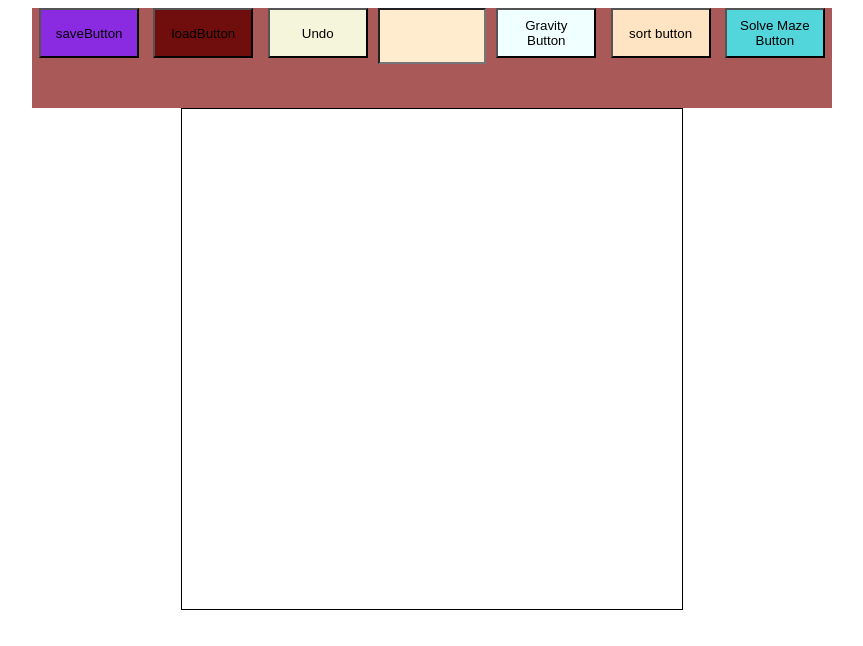
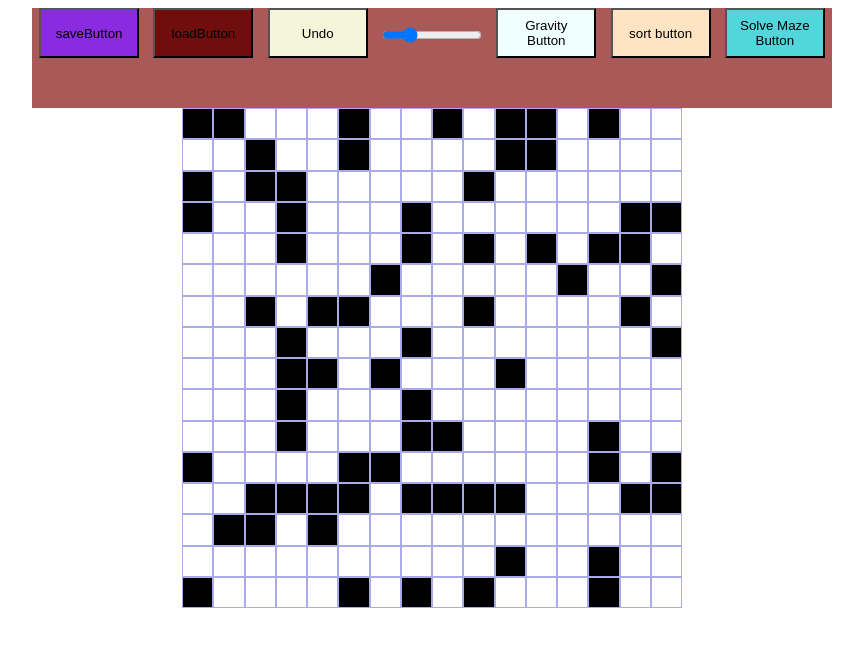
Before and after one commit to KirSpaceB/MazeFinder-FullStack, a website with bundled scripts: page Maze/main.html in a window 1280 px wide. Shown: the whole page, without its empty margins (208-1071 px from the left). Built offline with nearby package versions, Linux system fonts and the light colour scheme.

Commit message:
Maze is complete
Going to try different things might mess up maze

```diff
--- a/Maze/CreateGridButtonUI.js
+++ b/Maze/CreateGridButtonUI.js
@@ -1,11 +1,21 @@
-import { Grid } from "./Grid.js";
 
-export class CreateGrid extends Grid {
-  constructor(styleCanvasGrid) {
+export class CreateGrid {
+  constructor() {
     let createGridInput = document.createElement('input')
     createGridInput.setAttribute('id', 'inputGrid');
-    // super(styleCanvasGrid) // creating another instacne of parent class
+    createGridInput.value = '16';
+    createGridInput.type = 'range';
+    createGridInput.min = '1';
+    createGridInput.max = '64';
+    this.slider = document.getElementById('inputGrid')
+    this.changeSlider()
+
     return createGridInput;
+  }
+
+  changeSlider() {
+    this.slider = document.getElementById('inputGrid');
+    console.log(this.slider); //idk why this is null
   }
 
 
--- a/Maze/Grid.js
+++ b/Maze/Grid.js
@@ -1,51 +1,74 @@
-
 export class Grid {
   constructor() {
-    console.log('test');
-    this.ctx;
-    this.canvasGrid();
-    this.animatingCanvasGrid();
-    this.styleCanvasGrid("500px")
+    this.gridForMaze();
+    this.Maze(16);
+    this.WallsForMaze();
   }
 
-  canvasGrid() {
-    let canvasForGrid = document.createElement('canvas');
-    canvasForGrid.setAttribute('id', 'canvasForGrid')
-    document.body.appendChild(canvasForGrid);
+  WallsForMaze() {
+    let createWalls = Array.from(document.getElementsByClassName('mazeGrid'));
+    console.log(typeof createWalls);
+
+    //logic error
+    createWalls.forEach(element => {
+      let Goal = "Goal";
+      const random = Math.floor(Math.random() * 4)
+      if (random === 0) {
+        element.style.backgroundColor = "black"
+      } else if (random === 1 && random === 2 && random === 3) {
+        element.style.backgroundColor = "white";
+      } else if (Goal === "") {
+        element.style.backgroundColor = "red";
+      }
+      console.log(typeof element);
+    })
+
+    // nums.forEach((e) => {
+    //   console.log(typeof e);
+    //   if (random === 0) {
+    //     e.style.backgroundColor = "white";
+    //   } else if (random === 1) {
+    //     e.style.backgroundColor = "black";
+    //   } else {
+    //     return 'error'
+    //   }
+    // })
+
+
+
+
+    // could use set timer to implmenet walls for maze
   }
 
-  styleCanvasGrid(gridSize) {
-    let styleForGrid = document.getElementById('canvasForGrid');
-    styleForGrid.style.width = gridSize;
-    styleForGrid.style.height = gridSize;
 
-    return styleForGrid;
+
+  gridForMaze() {
+    let Grid = document.createElement('div');
+    Grid.setAttribute('id', 'gridForMaze');
+
+    document.body.appendChild(Grid);
+
+
+    this.Grid = Grid;
   }
 
-  animatingCanvasGrid() {
-    let canvas = document.querySelector('canvas');
+  Maze(gridSize) {
+    let mazeGridNum = 0;
+    const rows = gridSize;
+    const cols = gridSize;
+    const area = rows * cols;
 
-    let ctx = canvas.getContext('2d');
 
-    let x = 0;
-    let xVelocity = 1;
-    let y = 0;
-    let yVelocity = 1;
-    function animate() {
-      requestAnimationFrame(animate);
-      ctx.clearRect(0,0, 500,500)
-      ctx.fillRect(x,y,10,10); // the default is 150 height 300 width, how do I change the actual height and width
-      if (x > 300 || x < 0) {
-        xVelocity = -xVelocity;
-      }
+    for (let i = 0; i < area; i++) {
+      this.mazeGrid = document.createElement('div');
+      this.mazeGrid.setAttribute('class', `mazeGrid +${mazeGridNum += 1}`);
+      this.mazeGrid.style.gridTemplateColumns = `repeat(${gridSize}, 1fr)`
+      this.mazeGrid.style.gridTemplateRows = `repeat(${gridSize}, 1fr)`
 
-      if (y > 150 || y < 0) {
-        yVelocity = -yVelocity;
-      }
-      x += xVelocity;
-      y += yVelocity;
+
+      this.Grid.appendChild(this.mazeGrid);
     }
-    animate();
 
   }
+
 }
--- a/Maze/SaveButtonUI.js
+++ b/Maze/SaveButtonUI.js
@@ -6,7 +6,6 @@ export class SaveButton{ //PascalCase Test
     this.saveMazeNav = saveMazeNav;
 
     this.testMethod();
-
     return saveMazeNav;
   }
 
--- a/Maze/main.css
+++ b/Maze/main.css
@@ -11,9 +11,16 @@ body {
   height: 100px;
   background-color: rgb(170, 89, 89);
 }
-canvas {
-  border: 1px solid black;
+#gridForMaze {
+  display: grid;
+  grid-template-columns: repeat(16, 1fr);
+  width: 500px;
+  height: 500px;
 }
+.mazeGrid {
+  border: 1px solid rgb(170, 170, 230);
+}
+
 #saveButton {
   width: 100px;
   height: 50px;
--- a/Maze/viewSingleton.js
+++ b/Maze/viewSingleton.js
@@ -5,4 +5,4 @@ import { navbar } from "./NavBar.js";
 const navbar1 = new navbar();
 navbar1.creatingNavBar();
 
-const grid = new Grid("1000px");
+const grid = new Grid();
```
